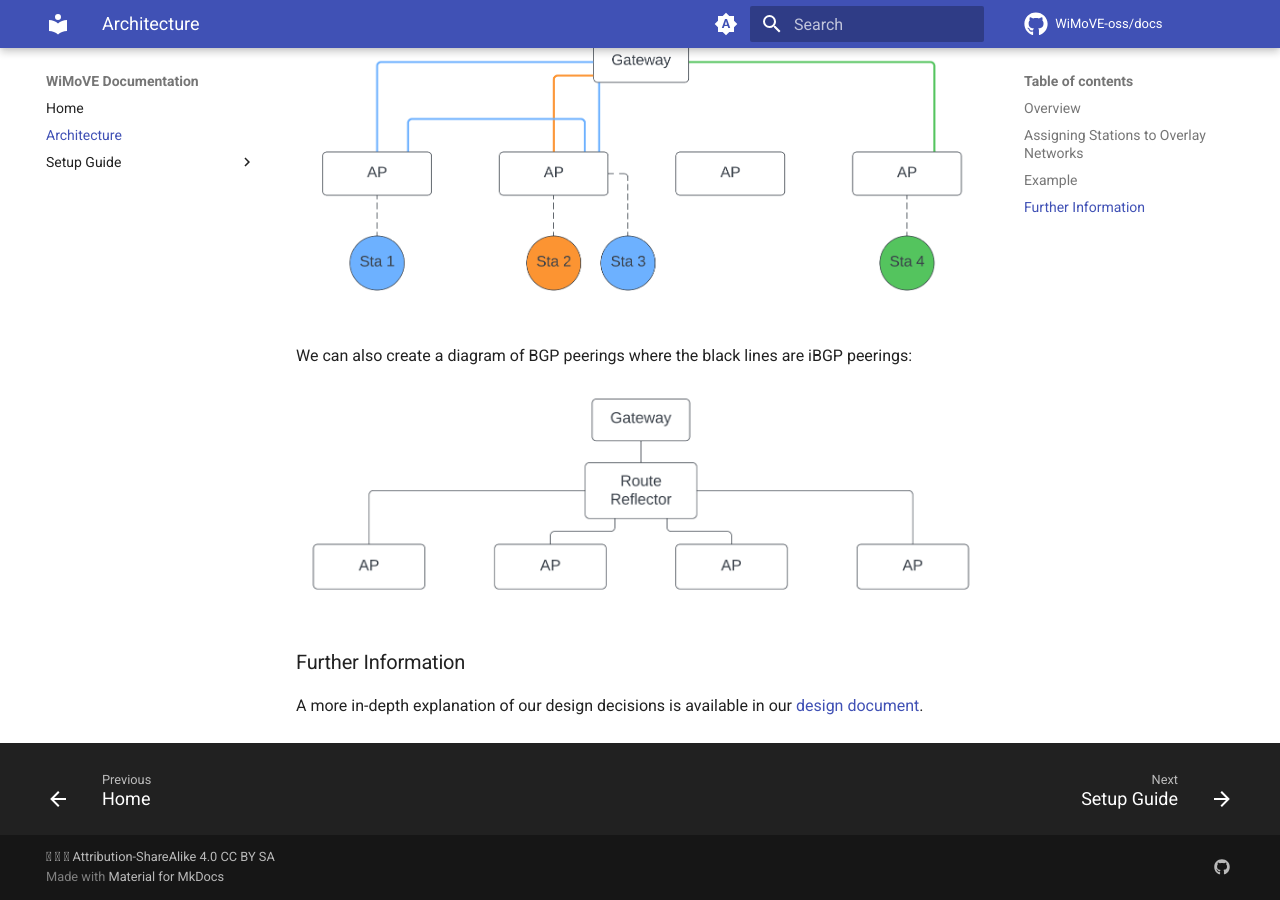
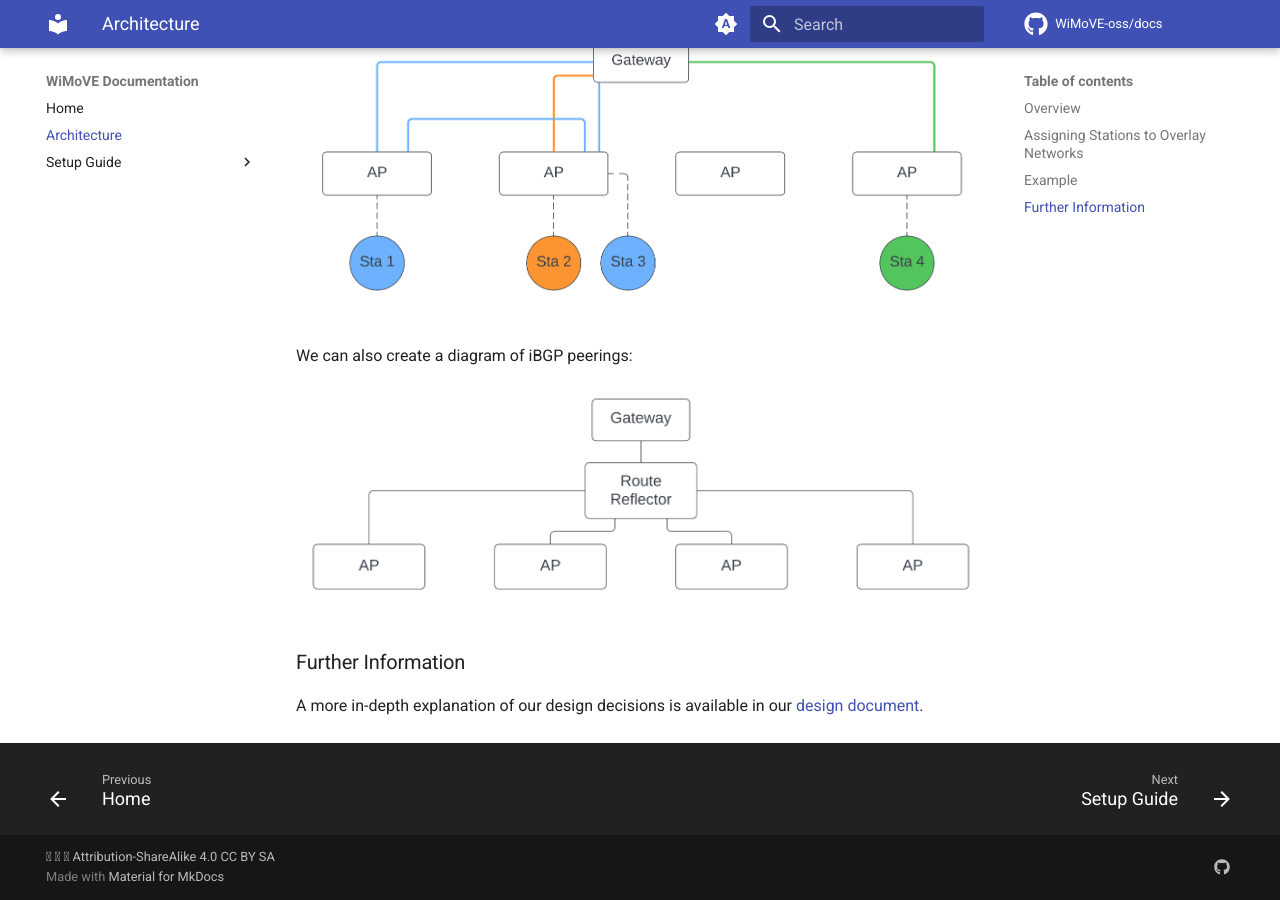
Before and after one commit to WiMoVE-OSS/docs, an MkDocs documentation site: the page built from docs/architecture/index.md, in a window 1280 px wide and 900 px high, scrolled down 1612 px. Built offline with MkDocs 1.6.1 and Material for MkDocs 9.7.7, drawn with Linux system fonts in a browser that asks for light colours; comment, search, counter and statistics services are not loaded.

Commit message:
Remove redundancy in BGP peering sentence

```diff
--- a/docs/architecture/index.md
+++ b/docs/architecture/index.md
@@ -42,7 +42,7 @@ Then, the overlay L2 domains change to look like the following diagram:
 
 ![Overlay Networks after Roaming](../images/architecture/after_roam.png)
 
-We can also create a diagram of BGP peerings where the black lines are iBGP peerings:
+We can also create a diagram of iBGP peerings:
 
 ![BGP peerings](../images/architecture/bgp_peerings.png)
 
```
